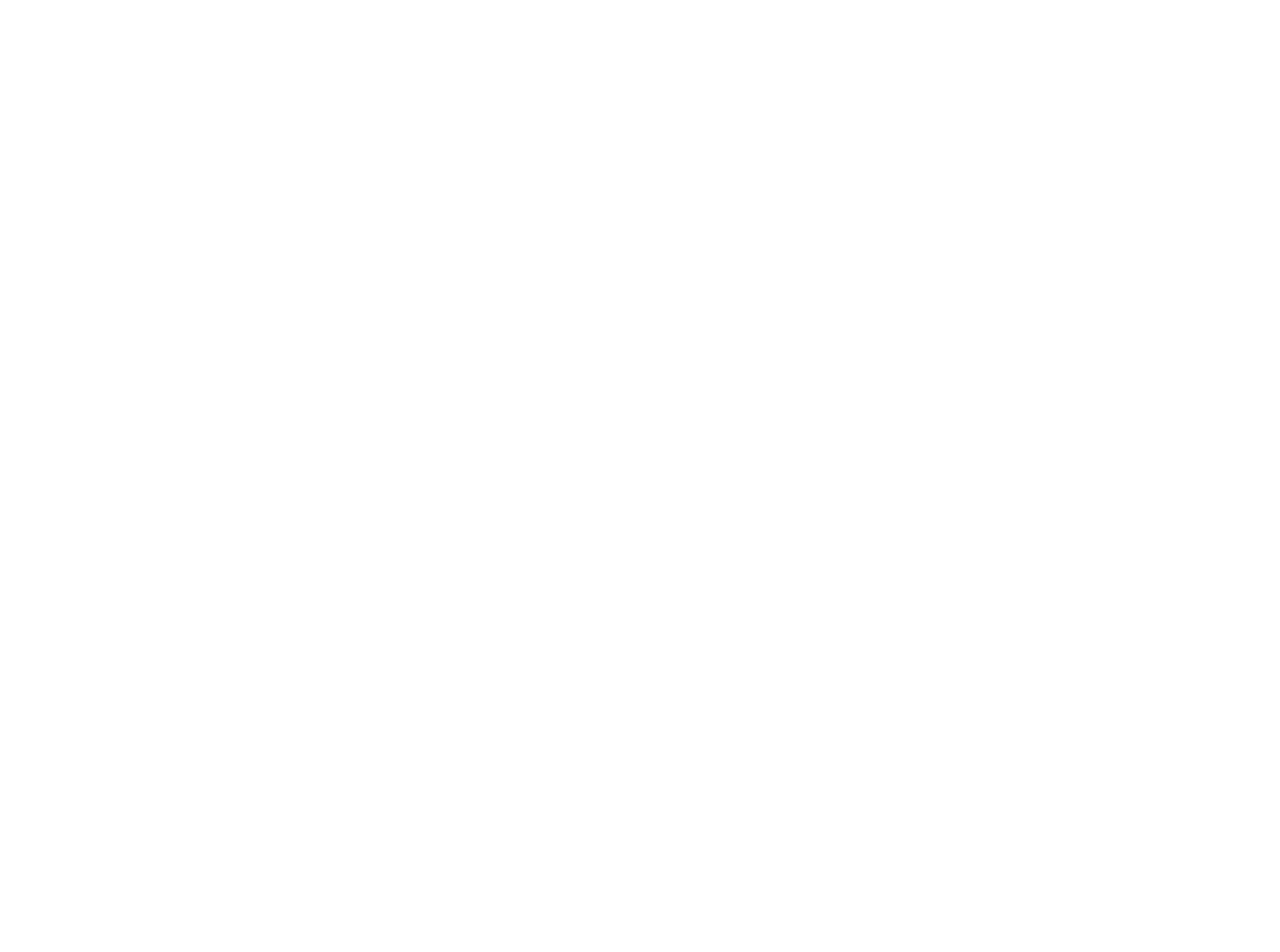
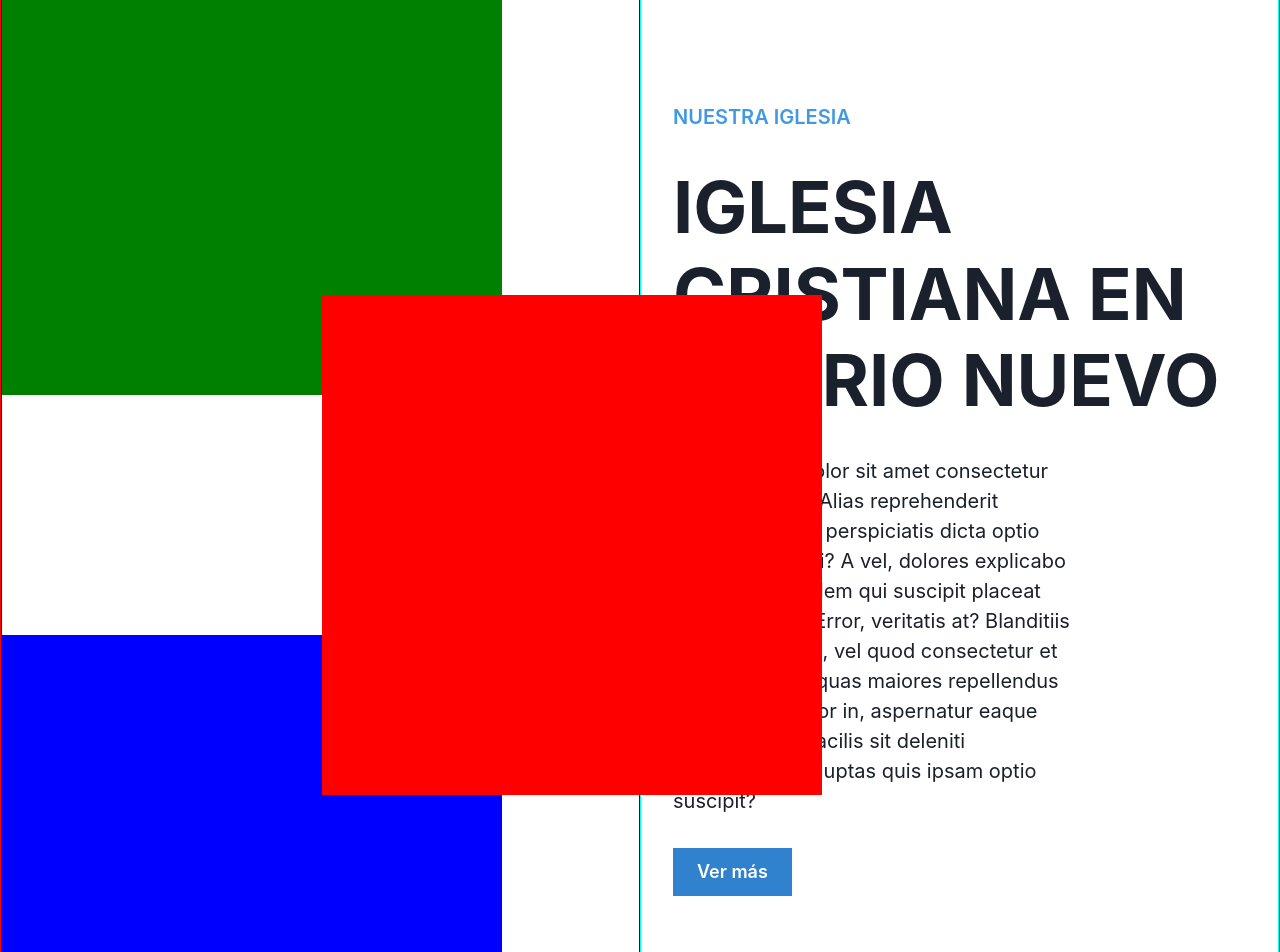
Before and after one commit to Agus9217/church-project, a Next.js app: page / in a window 1280 px wide. Shown: the part 880-1832 px from the top of the page. Before the commit the page ends 800 px from the top, so only its background shows below. Built offline with nearby package versions, Linux system fonts and the light colour scheme.

Commit message:
agregando seccion de imagenes con referencia a la iglesia

```diff
--- a/src/app/layout.tsx
+++ b/src/app/layout.tsx
@@ -17,7 +17,9 @@
       <body>
         <Provider>
           <Navbar />
-          {children}
+          <main>
+            {children}
+          </main>
         </Provider>
       </body>
     </html>
--- a/src/app/page.tsx
+++ b/src/app/page.tsx
@@ -1,7 +1,96 @@
+import { Box, Button, Flex, Heading, Stack, Text } from "@chakra-ui/react";
 import { Hero } from "./components";
 
 export default function HomePage() {
   return (
-    <Hero />
+    <>
+      <Hero />
+      <Stack
+        py={'8rem'}
+        mx={'auto'}
+        maxW={'1920px'}
+        borderColor={'red'}
+        borderWidth={'thin'}
+        direction={'row'}
+        spacing={0}
+      >
+        <Box
+          position={'relative'}
+          borderColor={'blue'}
+          borderWidth={'thin'}
+          w={'50%'}
+        >
+          <Box
+            borderColor={'green'}
+            background={'green'}
+            borderWidth={'thin'}
+            w={'500px'}
+            h={'500px'}
+          ></Box>
+          <Box
+            position={'absolute'}
+            background={'red'}
+            borderColor={'red'}
+            borderWidth={'thin'}
+            top={'25rem'}
+            left={'20rem'}
+            w={'500px'}
+            h={'500px'}
+          ></Box>
+          <Box
+            mt={'15rem'}
+            borderColor={'blue'}
+            background={'blue'}
+            borderWidth={'thin'}
+            w={'500px'}
+            h={'500px'}
+          ></Box>
+
+        </Box>
+        <Flex
+          flexDirection={'column'}
+          borderColor={'cyan'}
+          borderWidth={'thin'}
+          justifyContent={'center'}
+          w={'50%'}
+          px={'2rem'}
+        >
+          <Text
+            textTransform={'uppercase'}
+            color={'blue.400'}
+            fontWeight={'semibold'}
+            fontSize={{ base: 'xl' }}
+          >
+            Nuestra Iglesia
+          </Text>
+          <Heading
+            as={'h3'}
+            fontSize={'7xl'}
+            textTransform={'uppercase'}
+            py={'2rem'}
+          >
+            Iglesia cristiana en Barrio Nuevo
+          </Heading>
+          <Text
+            fontSize={'xl'}
+            maxW={'70%'}
+          >
+            Lorem ipsum dolor sit amet consectetur adipisicing elit. Alias reprehenderit aspernatur eius perspiciatis dicta optio itaque commodi? A vel, dolores explicabo laudantium quidem qui suscipit placeat consequuntur. Error, veritatis at?
+            Blanditiis illo qui ea fugiat, vel quod consectetur et voluptas nobis quas maiores repellendus dignissimos error in, aspernatur eaque facilis? Soluta facilis sit deleniti consectetur, voluptas quis ipsam optio suscipit?
+          </Text>
+          <Box
+            py={'2rem'}
+          >
+            <Button
+              size={'lg'}
+              rounded={'none'}
+              colorScheme={'blue'}
+            >
+              Ver más
+            </Button>
+          </Box>
+        </Flex>
+      </Stack>
+    </>
   );
 }
```
